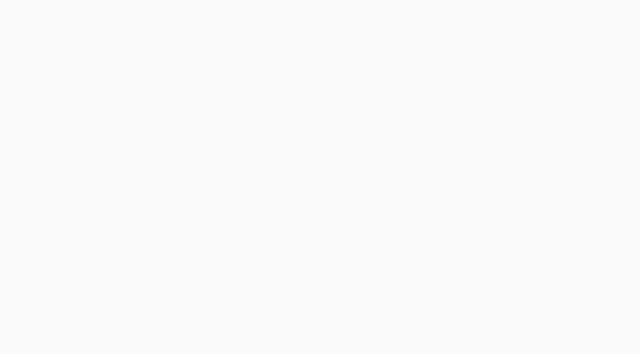
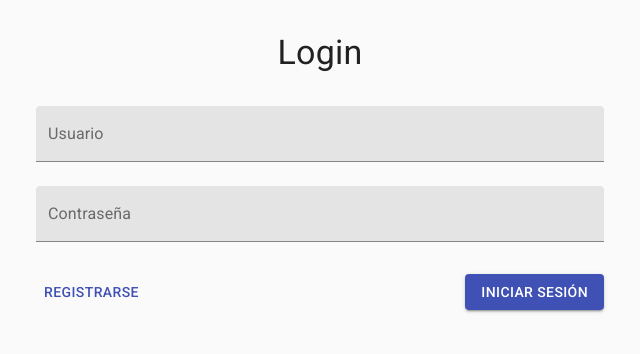
Before and after one commit to javi11292/body-book, a React app in the folder client/: page /login in a window 1280 px wide. Shown: the whole page, without its empty margins (320-960 px from the left). Built offline with nearby package versions, Linux system fonts and the light colour scheme.

Commit message:
Skeleton

```diff
--- a/client/package.json
+++ b/client/package.json
@@ -13,6 +13,7 @@
     "@material-ui/icons": "^4.4.0",
     "react": "^16.10.0",
     "react-dom": "^16.10.0",
+    "react-router-dom": "^5.1.2",
     "react-scripts": "3.2.0"
   },
   "devDependencies": {
--- a/client/public/index.html
+++ b/client/public/index.html
@@ -8,7 +8,8 @@
   <meta name="theme-color" content="#000000" />
   <link rel="apple-touch-icon" href="logo192.png" />
   <link rel="manifest" href="%PUBLIC_URL%/manifest.json" />
-  <title>Client</title>
+  <link rel="stylesheet" href="https://fonts.googleapis.com/css?family=Roboto:300,400,500,700&display=swap" />
+  <title>BodyBook</title>
 </head>
 
 <body style="overscroll-behavior: none">
--- a/client/src/components/App/index.js
+++ b/client/src/components/App/index.js
@@ -1,4 +1,4 @@
-import React from "react"
+import React, { Suspense } from "react"
 import {
   createMuiTheme,
   MuiThemeProvider,
@@ -10,7 +10,11 @@ import {
   DialogActions,
   Button,
 } from "@material-ui/core"
+import { BrowserRouter, Switch, Route } from "react-router-dom"
 import useLogic from "./useLogic"
+import { Box } from "./styled"
+
+const Login = React.lazy(() => import("pages/Login"))
 
 const theme = createMuiTheme({
   spacing: factor => `${0.5 * factor}rem`,
@@ -34,6 +38,21 @@ function App() {
           <Button onClick={handleClose(true)} color="primary">Actualizar</Button>
         </DialogActions>
       </Dialog>
+
+      <Box>
+        <BrowserRouter>
+          <Suspense fallback={null}>
+            <Switch>
+              <Route path="/login">
+                <Login />
+              </Route>
+              <Route>
+                <span>Home</span>
+              </Route>
+            </Switch>
+          </Suspense>
+        </BrowserRouter>
+      </Box>
     </MuiThemeProvider>
   )
 }
--- /dev/null
+++ b/client/src/components/App/styled.js
@@ -0,0 +1,7 @@
+import { styled } from "@material-ui/core"
+
+export const Box = styled("div")({
+  height: "100vh",
+  width: "100vw",
+  position: "absolute",
+})
--- /dev/null
+++ b/client/src/components/Button/index.js
@@ -0,0 +1,11 @@
+import React from "react"
+import { Button as CoreButton } from "@material-ui/core"
+
+/**
+ * @param {import("@material-ui/core/Button").ButtonProps} props
+ */
+function Button(props) {
+  return <CoreButton color="primary" {...props} />
+}
+
+export default Button
--- /dev/null
+++ b/client/src/components/TextField/index.js
@@ -0,0 +1,11 @@
+import React from "react"
+import { TextField as CoreTextField } from "@material-ui/core"
+
+/**
+ * @param {import("@material-ui/core/TextField").TextFieldProps} props
+ */
+function TextField(props) {
+  return <CoreTextField variant="filled" {...props} />
+}
+
+export default TextField
--- /dev/null
+++ b/client/src/components/index.js
@@ -0,0 +1,2 @@
+export { default as TextField } from "./TextField"
+export { default as Button } from "./Button"
--- a/client/src/hooks/useStore.js
+++ b/client/src/hooks/useStore.js
@@ -1,4 +1,3 @@
-import { useReducer, useEffect, useCallback } from "react"
 import Store, { getStore } from "libraries/Store"
 
 const state = {}
--- a/client/src/libraries/Store.js
+++ b/client/src/libraries/Store.js
@@ -1,3 +1,5 @@
+import { useReducer, useEffect, useCallback } from "react"
+
 class Store {
   constructor(state) {
     this.state = {}
--- /dev/null
+++ b/client/src/pages/Login/index.js
@@ -0,0 +1,22 @@
+import React from "react"
+import { Grid } from "@material-ui/core"
+import { TextField } from "components"
+import { Button, Container, Title } from "./styled"
+
+function Login() {
+  return (
+    <Container maxWidth="sm">
+      <Grid container direction="column">
+        <Title>Login</Title>
+        <TextField label="Usuario" margin="normal" />
+        <TextField label="Contraseña" margin="normal" />
+        <Grid container justify="space-between">
+          <Button>Registrarse</Button>
+          <Button variant="contained">Iniciar sesión</Button>
+        </Grid>
+      </Grid>
+    </Container>
+  )
+}
+
+export default Login
--- /dev/null
+++ b/client/src/pages/Login/styled.js
@@ -0,0 +1,23 @@
+import React from "react"
+import { styled, Container as CoreContainer, Typography } from "@material-ui/core"
+import { Button as CoreButton } from "components"
+
+export const Button = styled(CoreButton)(({ theme }) => ({
+  margin: theme.spacing(3, 0),
+}))
+
+export const Container = styled(CoreContainer)(({ theme }) => ({
+  padding: theme.spacing(2),
+}))
+
+export const Title = styled(
+  /**
+   * @param {import("@material-ui/core/Typography").TypographyProps} props
+   */
+  function Title(props) {
+    return <Typography variant="h4" {...props} />
+  }
+)(({ theme }) => ({
+  margin: theme.spacing(2, 0),
+  alignSelf: "center",
+}))
```
Also changed, not shown: client/public/manifest.json, 1 other file.
